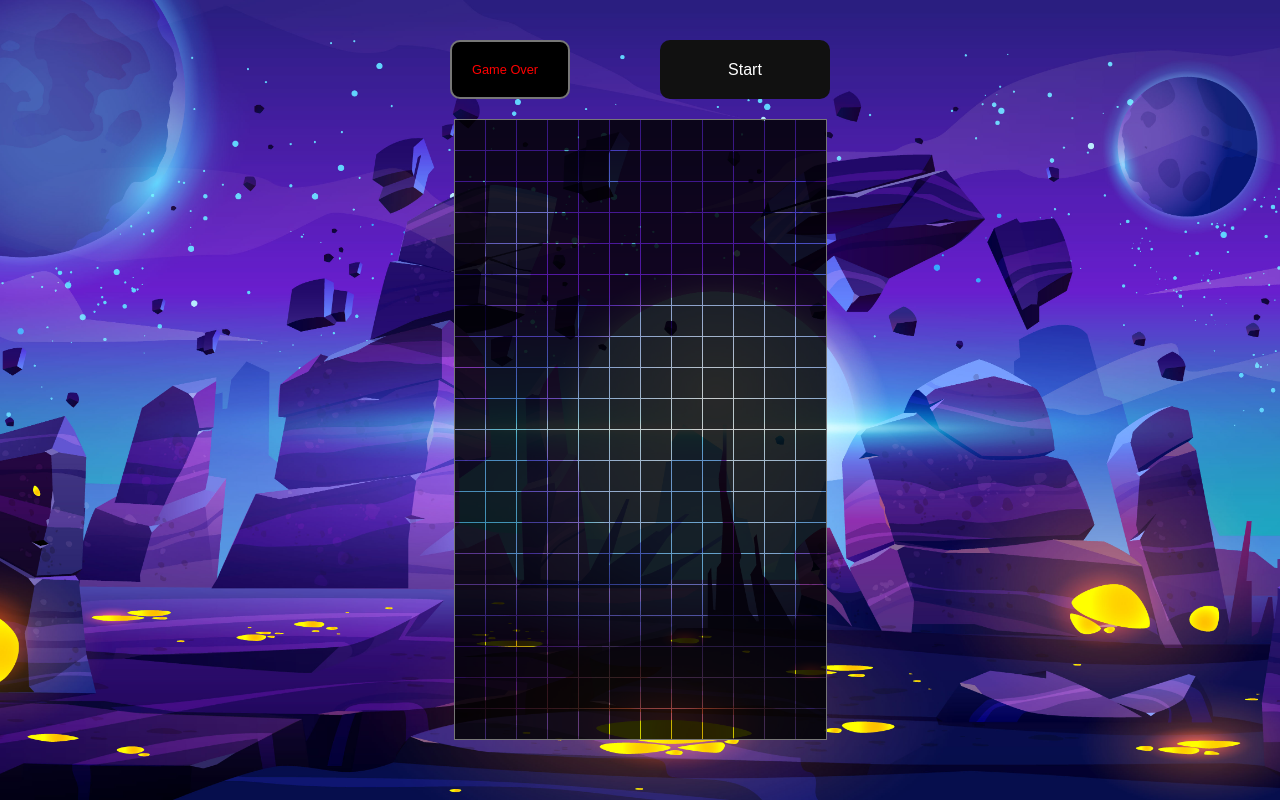
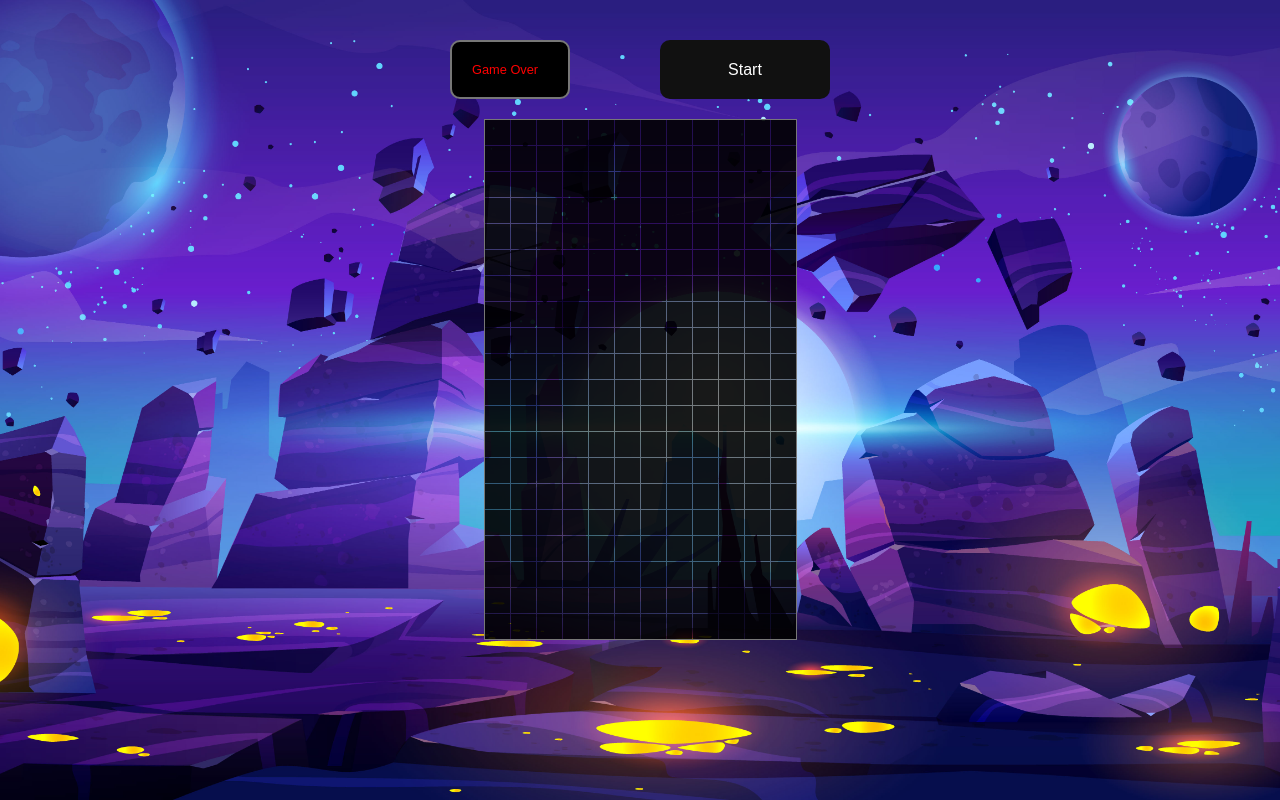
Before and after one commit to lovishtater/Tetris-Pro, a React (Vite) app: page / in a window 1280 px wide. Built offline with nearby package versions, Linux system fonts and the light colour scheme.

Commit message:
Added Custom Hooks for Block Movement & Collision detection

```diff
--- a/src/App.tsx
+++ b/src/App.tsx
@@ -1,10 +1,15 @@
-import React from 'react';
-import { createStage } from './gameHelpers';
+import React, { useRef } from 'react';
+import { createStage, isColliding } from './gameHelpers';
 
 // components
 import Display from './components/Display/Display';
 import Stage from './components/Stage/Stage';
 import StartButton from './components/StartButton/StartButton';
+
+// Hooks
+import { usePlayer } from './hooks/usePlayer';
+import { useStage } from './hooks/useStage';
+import { useInterval } from './hooks/useInterval';
 
 // Styles
 import { StyledTetrisWrapper, StyledTetris } from './App.styles';
@@ -12,14 +17,72 @@ import { StyledTetrisWrapper, StyledTetris } from './App.styles';
 const App: React.FC = () => {
   const [dropTime, setDropTime] = React.useState<null | number>(null);
   const [gameOver, setGameOver] = React.useState<boolean>(true);
+
+  const gameArea = useRef<HTMLDivElement>(null);
+
+  const {player, updatePlayerPos, resetPlayer} = usePlayer();
+  const {stage, setStage} = useStage(player, resetPlayer);
+
+  const movePlayer = (dir : number) => {
+    if (!isColliding(player, stage, {x: dir, y: 0})) {
+    updatePlayerPos({ x: dir, y: 0 , collided: false});
+    }
+  }
+
+  const move = ({ keyCode, repeat }: { keyCode: number, repeat: boolean }) : void => {
+    if (keyCode === 37) {
+      movePlayer(-1);
+    } else if (keyCode === 39) {
+      movePlayer(1);
+    } else if (keyCode === 40) {
+      setDropTime(30)
+    } else if (keyCode === 38 && !repeat) {
+      //
+    }
+  }
+
+  const keyUp = ({ keyCode }: { keyCode: number }) : void => {
+    if(keyCode === 40) {
+      setDropTime(1000);
+    }
+  }
+
+  console.log(player);
+
+  const handleStartGame = () : void => {
+    // focus the window
+    if(gameArea.current) gameArea.current.focus();
+    setStage(createStage());
+    setDropTime(1000);
+    resetPlayer();
+    setGameOver(false);
+  }
+
+  const drop = (): void => {
+    if (!isColliding(player, stage, {x: 0, y: 1})) {
+    updatePlayerPos({ x: 0, y: 1, collided: false });
+    } else {
+      // game over
+      if(player.pos.y < 1) {
+      setGameOver(true);
+      setDropTime(null);
+      }
+    updatePlayerPos({ x: 0, y: 0, collided: true });
+    }
+  }
+
+  useInterval(() => {
+    drop();
+  } , dropTime);
+
   return (
-    <StyledTetrisWrapper role='button' tabIndex={0}>
+    <StyledTetrisWrapper role='button' tabIndex={0} onKeyDown={move} onKeyUp={keyUp} ref={gameArea}>
       <StyledTetris>
         <div className="display">
           {gameOver ? (
             <>
             <Display gameOver={gameOver} text={'Game Over'} />
-            <StartButton callback={()=>null} />
+            <StartButton callback={handleStartGame} />
             </>
           ) : (
             <>
@@ -27,7 +90,7 @@ const App: React.FC = () => {
             </>
           )}
         </div>
-        <Stage stage={createStage()} />
+        <Stage stage={stage} />
       </StyledTetris>
     </StyledTetrisWrapper>
   );
--- a/src/components/Stage/Stage.styles.ts
+++ b/src/components/Stage/Stage.styles.ts
@@ -3,9 +3,9 @@ import { STAGE_WIDTH, STAGE_HEIGHT } from '../../setup';
 
 export const StyledStage = styled.div`
   display: grid;
-  grid-template-columns: repeat(${STAGE_WIDTH}, 30px);
-  grid-template-rows: repeat(${STAGE_HEIGHT}, 30px);
+  grid-template-columns: repeat(${STAGE_WIDTH}, 25px);
+  grid-template-rows: repeat(${STAGE_HEIGHT}, 25px);
   grid-gap: 1px;
   border: 1px solid #777;
-  background: rgba(0, 0, 0, 0.2);
+  background: rgba(0, 0, 0, 0.5);
 `;
--- a/src/gameHelpers.ts
+++ b/src/gameHelpers.ts
@@ -1,6 +1,8 @@
+import {STAGE} from './components/Stage/Stage';
+import { PLAYER } from './hooks/usePlayer';
+
 import { STAGE_WIDTH, STAGE_HEIGHT } from './setup';
 import { TETROMINOS } from './setup';
-
 export const createStage = () => Array.from(Array(STAGE_HEIGHT), () => Array(STAGE_WIDTH).fill([0, 'clear']));
 
 export const randomTetromino = () => {
@@ -8,3 +10,22 @@ export const randomTetromino = () => {
   const randTetromino = tetrominos[Math.floor(Math.random() * tetrominos.length)];
   return TETROMINOS[randTetromino];
 };
+
+export const isColliding = (player: PLAYER, stage: STAGE , {x : moveX, y : moveY} : {x: number, y: number}) => {
+  for (let y = 0; y < player.tetromino.length; y += 2) {
+    for (let x = 0; x < player.tetromino[y].length; x++) {
+      // we ignore empty cells
+      if (player.tetromino[y][x] !== 0) {
+        if (
+          // check if we are outside the stage
+          !stage[y + player.pos.y + moveY] ||
+          !stage[y + player.pos.y + moveY][x + player.pos.x + moveX] ||
+          stage[y + player.pos.y + moveY][x + player.pos.x + moveX][1] !== 'clear'
+        ) {
+          return true;
+        }
+      }
+    }
+  }
+  return false;
+}
--- /dev/null
+++ b/src/hooks/usePlayer.ts
@@ -0,0 +1,30 @@
+import React, { useCallback, useState } from "react";
+import { randomTetromino } from "../gameHelpers";
+import { STAGE_WIDTH } from "../setup";
+
+export type PLAYER = {
+    pos: { x: number, y: number };
+    tetromino: (number| string)[][];
+    collided: boolean;
+}
+
+export const usePlayer = () => {
+    const [player, setPlayer] = useState({} as PLAYER);
+
+    const updatePlayerPos = ({ x, y, collided } : { x: number, y: number, collided: boolean })  : void => {
+        setPlayer(prev => ({
+            ...prev,
+            pos: { x : prev.pos.x += x, y: prev.pos.y += y },
+            collided
+        }));
+    }
+    const resetPlayer = useCallback(() => {
+        setPlayer({
+            pos: { x: STAGE_WIDTH / 2 - 2, y: 0 },
+            tetromino: randomTetromino().shape,
+            collided: false
+        });
+    } , []);
+
+    return {player, updatePlayerPos, resetPlayer};
+}
--- /dev/null
+++ b/src/hooks/useStage.ts
@@ -0,0 +1,32 @@
+import React, { useEffect, useState } from "react";
+import { createStage } from "../gameHelpers";
+import {STAGECELL, STAGE} from "../components/Stage/Stage";
+import { PLAYER } from "./usePlayer";
+
+export const useStage = (player : PLAYER, resetPlayer : () => void) => {
+    const [stage, setStage] = useState(createStage());
+
+    useEffect(() => {
+        if (!player.pos) return;
+        const updateStage = (prevStage:STAGE):STAGE => {
+            // flush the stage
+            const newStage = prevStage.map(row =>
+                row.map(cell => (cell[1] === 'clear' ? [0,'clear']:cell )) as STAGECELL[]
+    );
+
+
+    // draw the tetromino
+    player.tetromino.forEach((row, y) => {
+        row.forEach((value, x) => {
+            if (value !== 0) {
+                newStage[y + player.pos.y][x + player.pos.x] = [value, `${player.collided ? 'merged' : 'clear'}`];
+            }
+        });
+    });
+
+    return newStage;
+    };
+    setStage(prev => updateStage(prev));
+    }, [player.collided, player.pos?.x, player.pos?.y, player.tetromino]);
+    return {stage, setStage};
+}
```
